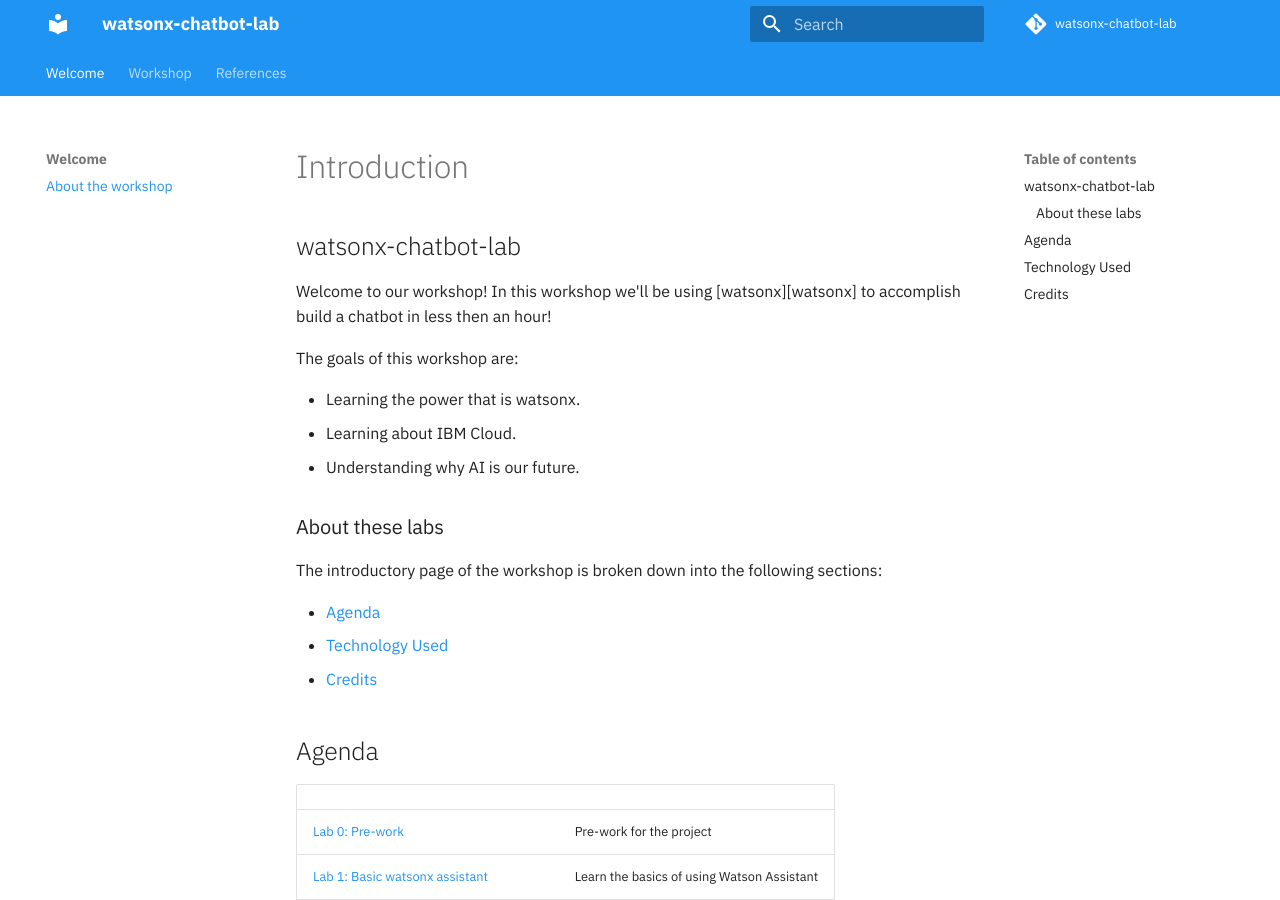
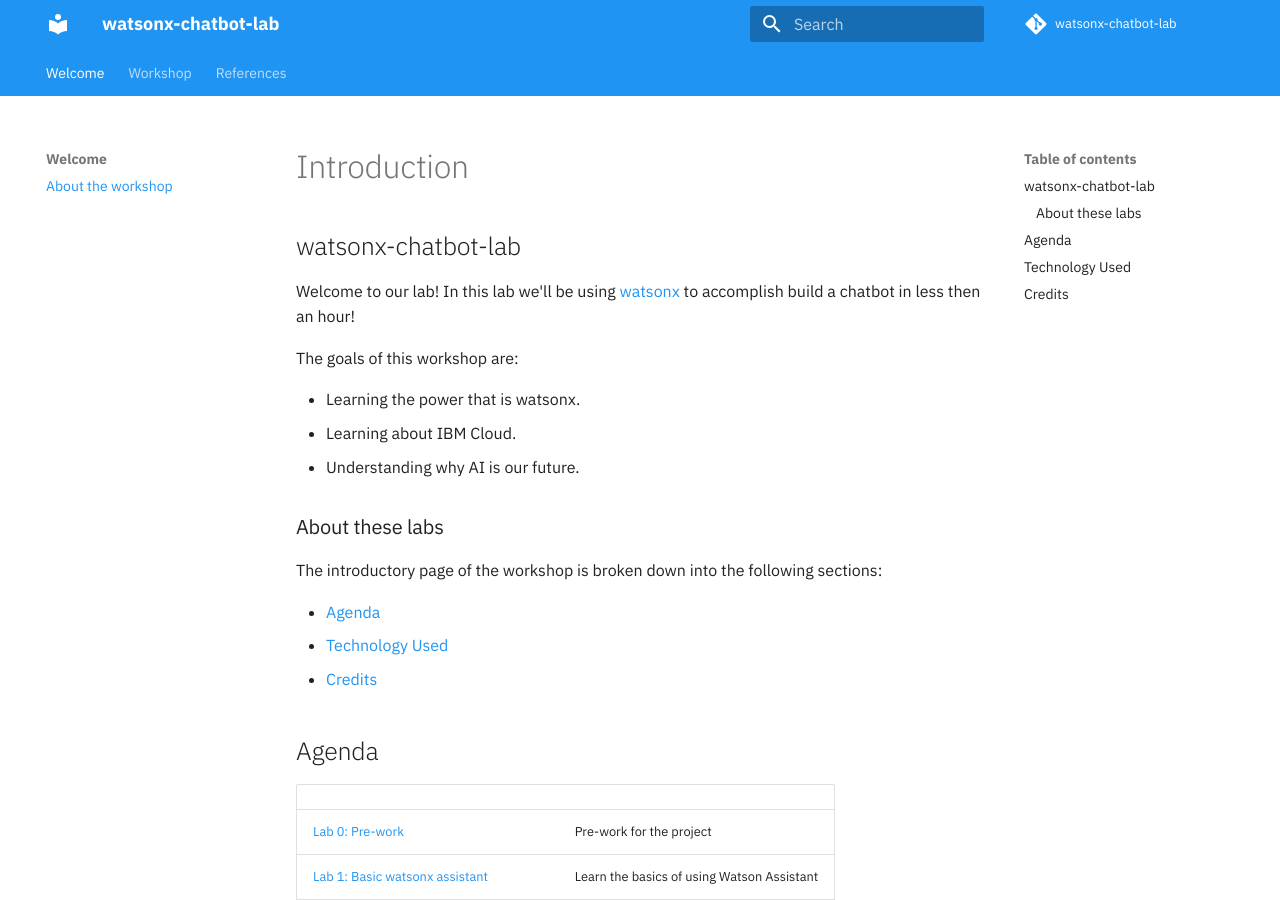
Before and after one commit to IBM/watsonx-chatbot-lab, an MkDocs documentation site: the page built from docs/README.md, in a window 1280 px wide and 900 px high. Built offline with MkDocs 1.6.1 and Material for MkDocs 9.7.7, drawn with Linux system fonts in a browser that asks for light colours; comment, search, counter and statistics services are not loaded.

Commit message:
more converts to lab, and added watsonx link

```diff
--- a/docs/README.md
+++ b/docs/README.md
@@ -2,7 +2,7 @@
 
 ## watsonx-chatbot-lab
 
-Welcome to our workshop! In this workshop we'll be using [watsonx][watsonx] to accomplish build a chatbot in less then an hour!
+Welcome to our lab! In this lab we'll be using [watsonx][watsonx] to accomplish build a chatbot in less then an hour!
 
 The goals of this workshop are:
 
```
Also changed, not shown: other parts of docs/README.md (+2 -0 lines).
